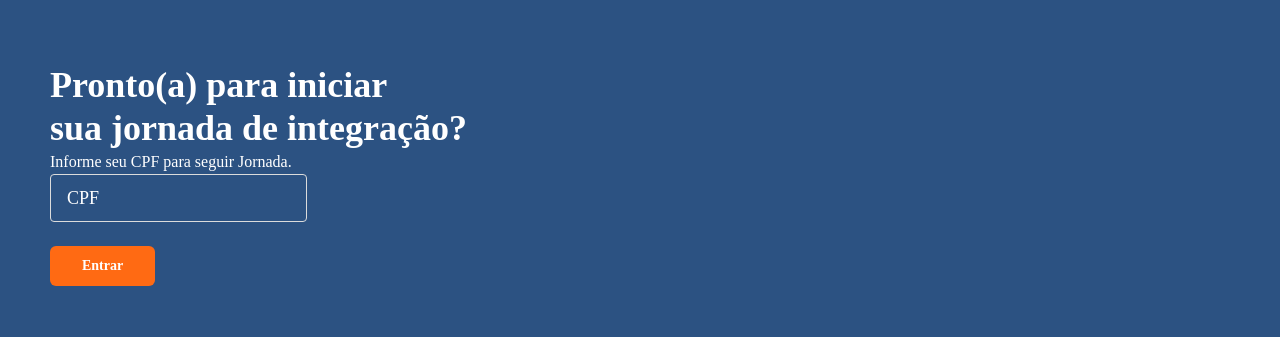
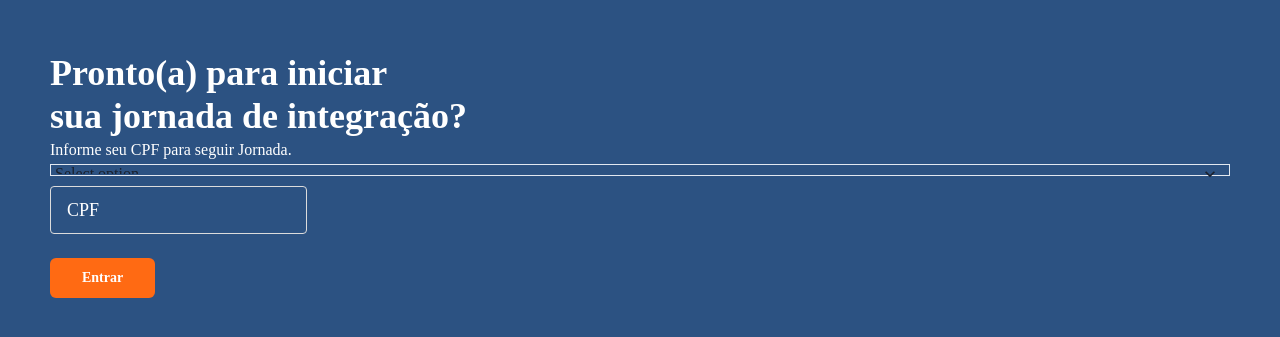
Before and after one commit to hdn-ramon-oliveira/ambev-onboarding-front, a React (Create React App) app: page / in a window 1280 px wide. Shown: the part 213-550 px from the top of the page. Built offline with nearby package versions, Linux system fonts and the light colour scheme; no server answers; a web font is replaced by a local one.

Commit message:
feat: create dropdown selection component

```diff
--- /dev/null
+++ b/src/components/Form/Select/Select.styles.tsx
@@ -0,0 +1,9 @@
+export const SelectTheme = {
+  parts: ['field', 'icon'],
+  baseStyle: {
+    icon: {
+      marginRight: '6px',
+      color: '#000',
+    },
+  },
+};
--- /dev/null
+++ b/src/components/Form/Select/Select.tsx
@@ -0,0 +1,38 @@
+import React, { forwardRef, ForwardRefRenderFunction } from 'react';
+
+import {
+  FormControl,
+  Select as ChakraSelect,
+  SelectProps as ChakraSelectProps,
+} from '@chakra-ui/react';
+
+import { SelectTheme } from './Select.styles';
+
+export interface SelectProps extends ChakraSelectProps {
+  name: string;
+  value: string;
+  error: string;
+  errorBorderColor: string;
+}
+
+const SelectBase: ForwardRefRenderFunction<
+  HTMLSelectElement,
+  ChakraSelectProps
+> = ({ name, value, errorBorderColor, ...rest }, ref) => {
+  return (
+    <FormControl isInvalid={!!errorBorderColor}>
+      <ChakraSelect
+        theme={SelectTheme}
+        id={name}
+        name={name}
+        value={value}
+        errorBorderColor="error.300"
+        size="lg"
+        ref={ref}
+        {...rest}
+      />
+    </FormControl>
+  );
+};
+
+export const Select = forwardRef(SelectBase);
--- a/src/components/index.tsx
+++ b/src/components/index.tsx
@@ -1,2 +1,3 @@
 export * from './Form/Button/Button';
 export * from './Form/Input/Input';
+export * from './Form/Select/Select';
--- a/src/pages/Login/index.tsx
+++ b/src/pages/Login/index.tsx
@@ -4,7 +4,7 @@ import { useHistory } from 'react-router-dom';
 
 import { Flex, Heading, Text } from '@chakra-ui/react';
 
-import { Input, Button } from '~/components';
+import { Input, Button, Select } from '~/components';
 import { outline } from '~/components/Form/Input/inputStyles';
 
 export function Login() {
@@ -28,9 +28,10 @@ export function Login() {
 
         <Text color="white">Informe seu CPF para seguir Jornada.</Text>
 
+        <Select w="auto" placeholder="Select option" />
+
         <Input
           {...outline}
-          variant="light"
           w="auto"
           id="login"
           name="login"
--- a/src/styles/theme.ts
+++ b/src/styles/theme.ts
@@ -22,6 +22,11 @@ export const theme = extendTheme({
     tertiary: {
       200: '#fbf4e1',
       500: '#ffc72c',
+    },
+    error: {
+      100: '#E61705',
+      300: '#FF1805',
+      500: '#400601',
     },
   },
   fonts: {
```
